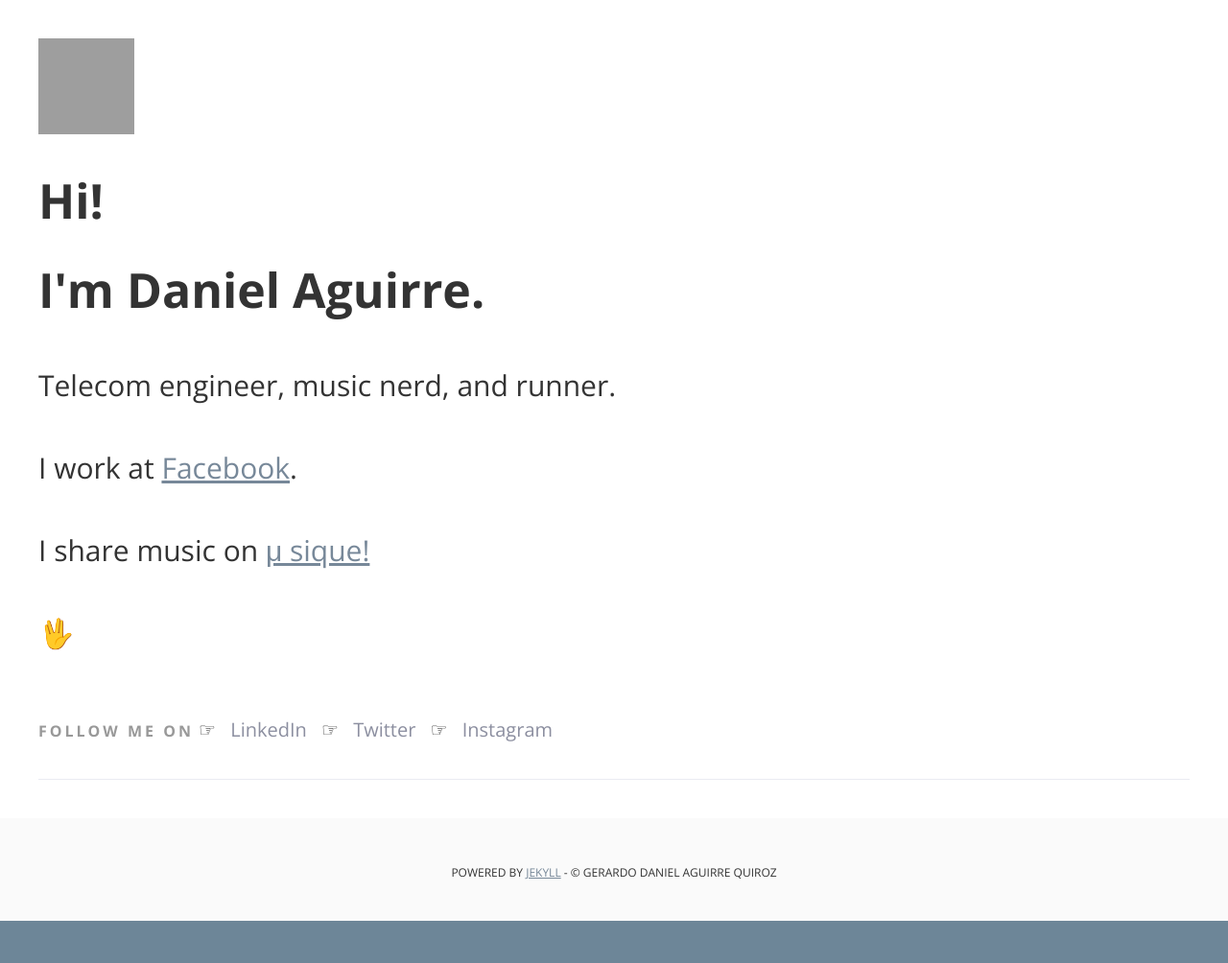
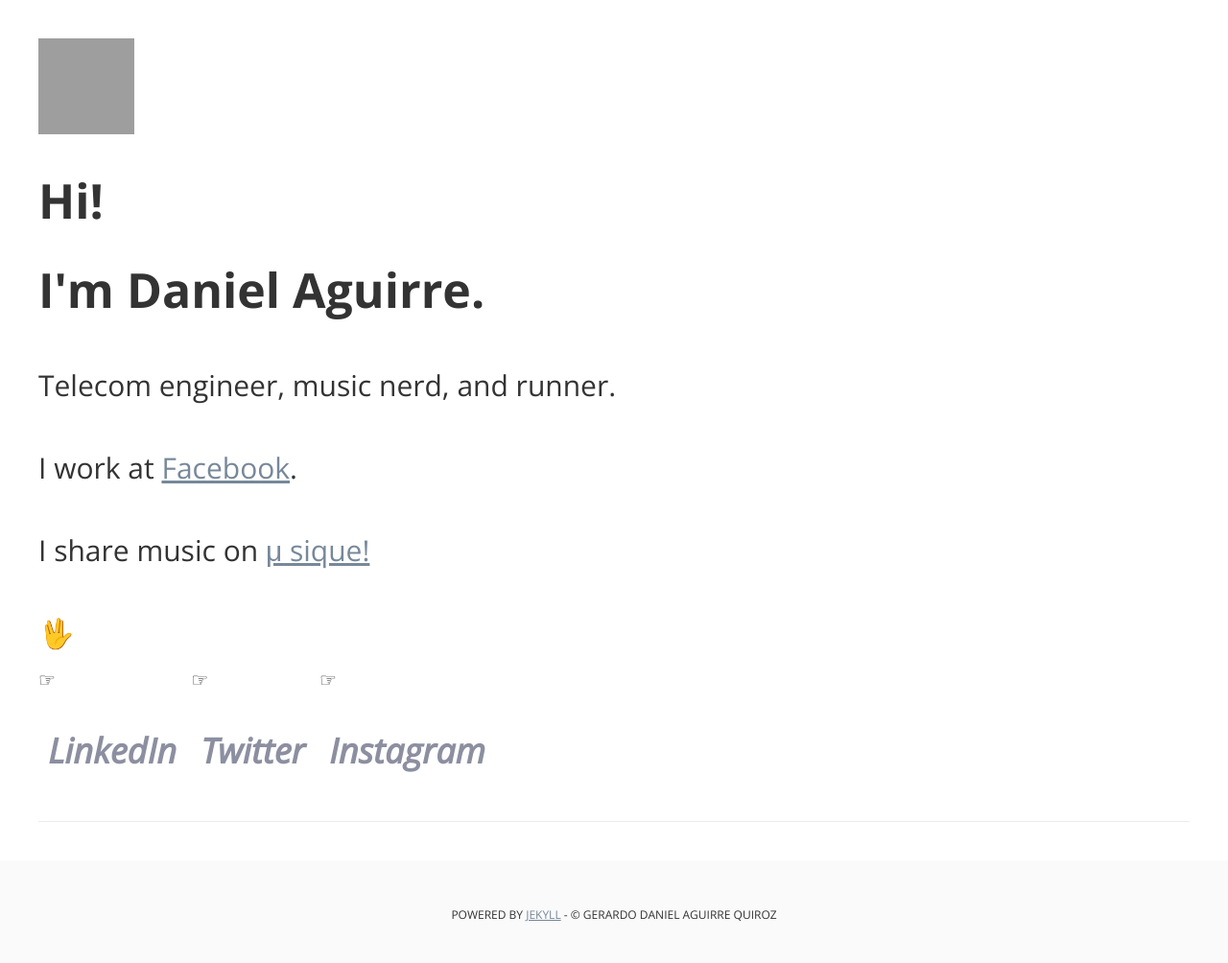
Before and after one commit to gdaq/gdaq.github.io, a Jekyll site: the page built from index.html, in a window 1280 px wide. Shown: the whole page at 96% size. Built offline with Jekyll 4.4.1, drawn with Linux system fonts in a browser that asks for light colours; the list of posts is cut into pages by our own code; before the commit the page ends 960 px from its top, so only the background shows below that; grey boxes are pictures that could not be loaded.

Commit message:
Update default.html

```diff
--- a/_layouts/default.html
+++ b/_layouts/default.html
@@ -82,13 +82,12 @@
 			<h3>🖖</h3>
 
         <ul>
-	<li><h6>Follow me on</h6></li>
-          <li>☞ <a target="_blank" href="https://www.linkedin.com/in/gerardodanielaguirre/">LinkedIn</a></li>
+          <li>☞ <h2><a target="_blank" href="https://www.linkedin.com/in/gerardodanielaguirre/">LinkedIn</a></h2></li>
           {% if site.twitter %}
-          <li>☞ <a target="_blank" href="http://twitter.com/{{ site.twitter }}">Twitter</a></li>
+          <li>☞ <h2><a target="_blank" href="http://twitter.com/{{ site.twitter }}">Twitter</a></h2></li>
           {% endif %}
           {% if site.instagram %}
-          <li>☞ <a target="_blank" href="http://instagram.com/{{ site.instagram }}">Instagram</a></li>
+          <li>☞ <h2><a target="_blank" href="http://instagram.com/{{ site.instagram }}">Instagram</a></h2></li>
           {% endif %}
         </ul>
           <p></p>
```
